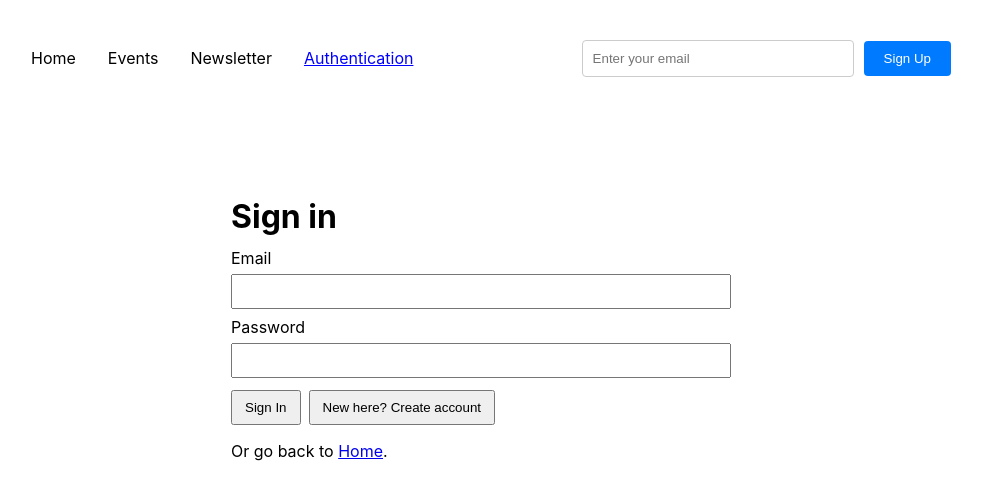
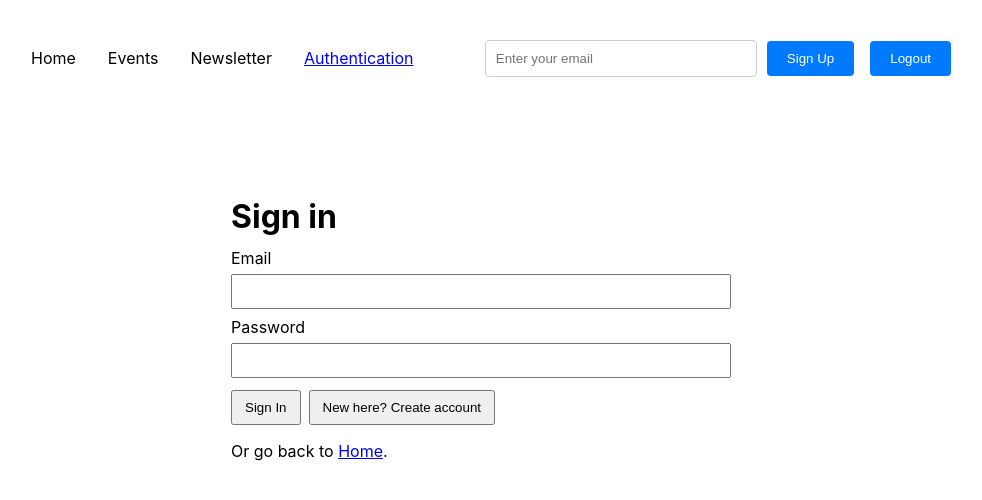
Before and after one commit to PrashantPathak04/all-router, a React (Create React App) app in the folder react-router-example/: page /auth in a window 1280 px wide. Shown: the top 500 px of the page, without its empty margins (169-1151 px from the left). Built offline with nearby package versions, Linux system fonts and the light colour scheme; sample sign-in values are in the browser's storage.

Commit message:
login allo

```diff
--- a/react-router-example/src/pages/Root.js
+++ b/react-router-example/src/pages/Root.js
@@ -1,5 +1,5 @@
-import { NavLink, Outlet,useLocation } from "react-router-dom";
-import styles from './Root.module.css';
+import { NavLink, Outlet, useLocation, useNavigate } from "react-router-dom";
+import styles from "./Root.module.css";
 import Newsletter from "./Newsletter";
 import { useContext, useEffect } from "react";
 import { AuthContext } from "../App";
@@ -8,11 +8,19 @@ export default function Root() {
   const authCtx = useContext(AuthContext);
   const isLoginedIn = authCtx.isLoggedIn;
   const location = useLocation();
+  const navigate = useNavigate();
 
   // sync login state from localStorage on navigation (e.g., after action sets token)
   useEffect(() => {
-    authCtx.setIsLoggedIn(!!localStorage.getItem('token'));
+    authCtx.setIsLoggedIn(!!localStorage.getItem("token"));
   }, [location]);
+
+  function logoutHandler() {
+    localStorage.removeItem("token");
+    localStorage.removeItem("userId");
+    authCtx.setIsLoggedIn(false);
+    navigate("/");
+  }
 
   return (
     <>
@@ -20,21 +28,66 @@ export default function Root() {
         <nav className={styles.navbar}>
           <ul className={styles.list}>
             <li>
-              <NavLink to="/" className={({ isActive }) => (isActive ? styles.active : undefined)}>Home</NavLink>
+              <NavLink
+                to="/"
+                className={({ isActive }) =>
+                  isActive ? styles.active : undefined
+                }
+              >
+                Home
+              </NavLink>
             </li>
-            { isLoginedIn && (
+            {isLoginedIn && (
+              <li>
+                <NavLink
+                  to="events"
+                  className={({ isActive }) =>
+                    isActive ? styles.active : undefined
+                  }
+                >
+                  Events
+                </NavLink>
+              </li>
+            )}
             <li>
-              <NavLink to="events" className={({ isActive }) => (isActive ? styles.active : undefined)}>Events</NavLink>
+              <NavLink
+                to="newsletter"
+                className={({ isActive }) =>
+                  isActive ? styles.active : undefined
+                }
+              >
+                Newsletter
+              </NavLink>
             </li>
-              )}
             <li>
-              <NavLink to="newsletter" className={({ isActive }) => (isActive ? styles.active : undefined)}>Newsletter</NavLink>
-            </li>
-             <li>
-              <NavLink to="auth" className={({ isActive }) => (isActive ? styles.active : undefined)}>Authentication</NavLink>
+              <NavLink
+                to="auth"
+                className={({ isActive }) =>
+                  isActive ? styles.active : undefined
+                }
+              >
+                Authentication
+              </NavLink>
             </li>
           </ul>
-             <Newsletter />
+          <div className={styles.actions}>
+            <Newsletter />
+            {isLoginedIn && (
+              <button
+                style={{
+                  padding: "10px 20px",
+                  backgroundColor: "#007bff",
+                  color: "white",
+                  border: "none",
+                  borderRadius: "4px",
+                  cursor: "pointer",
+                }}
+                onClick={logoutHandler}
+              >
+                Logout
+              </button>
+            )}
+          </div>
         </nav>
       </header>
       <main>
--- a/react-router-example/src/pages/Root.module.css
+++ b/react-router-example/src/pages/Root.module.css
@@ -28,3 +28,23 @@
  justify-content: space-between;
  width: 100%;
 }
+
+.actions {
+  display: flex;
+  align-items: center;
+  gap: 1rem;
+}
+
+.logout {
+  background: transparent;
+  border: 1px solid var(--color-primary-400);
+  color: var(--color-primary-400);
+  padding: 0.4rem 0.6rem;
+  border-radius: 4px;
+  cursor: pointer;
+}
+
+.logout:hover {
+  background: var(--color-primary-400);
+  color: white;
+}
```
